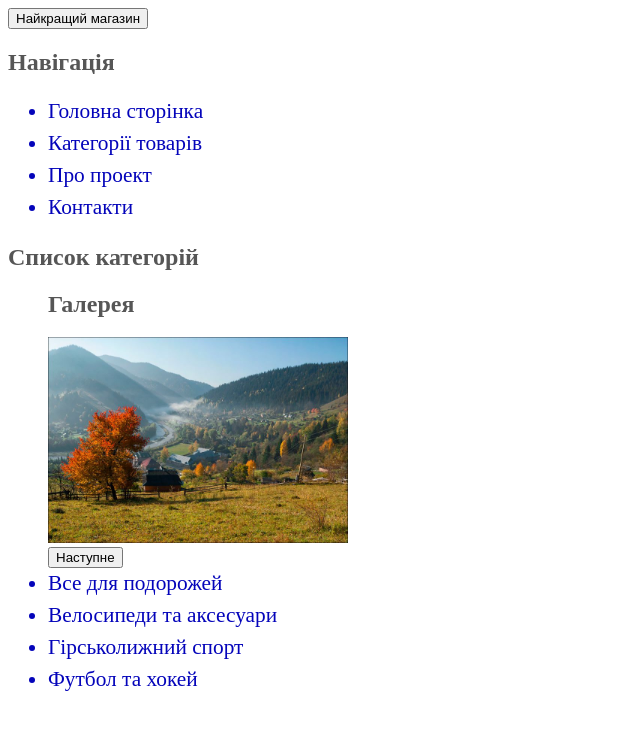
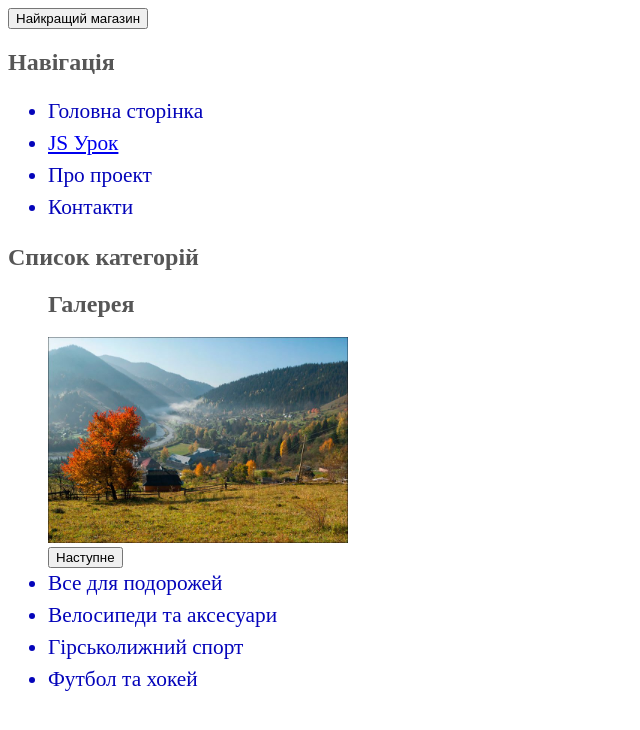
Before and after one commit to tim4ikplay/ulubleniy-site, a plain HTML site: page index.html in a window 1280 px wide. Shown: the whole page, without its empty margins (0-640 px from the left). Drawn offline with Linux system fonts and the light colour scheme.

Commit message:
Update index.html with navigation link and formatting

```diff
--- a/index.html
+++ b/index.html
@@ -29,7 +29,7 @@
     <h2>Навігація</h2>
     <ul>
         <li>Головна сторінка</li>
-        <li>Категорії товарів</li>
+        <li><a href="js_urok.html">JS Урок</a></li>
         <li>Про проект</li>
         <li>Контакти</li>
     </ul>
```
